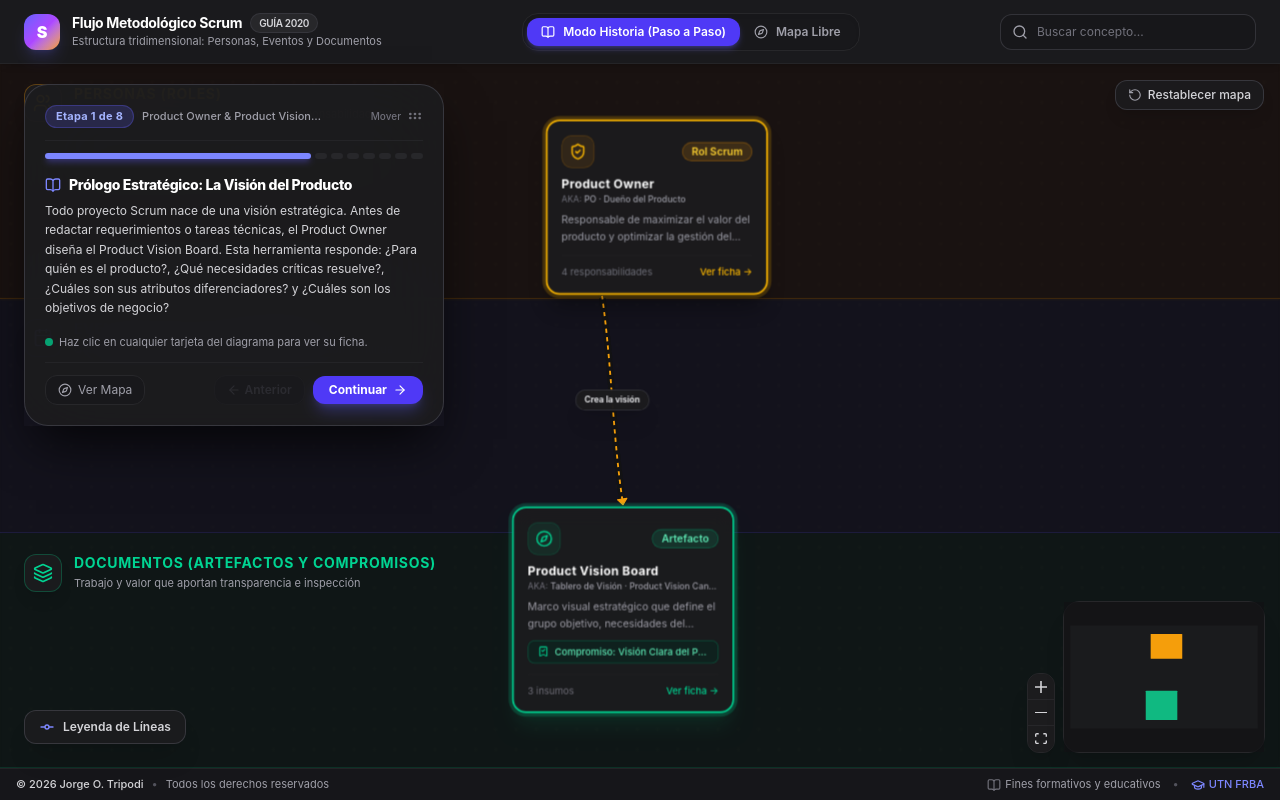
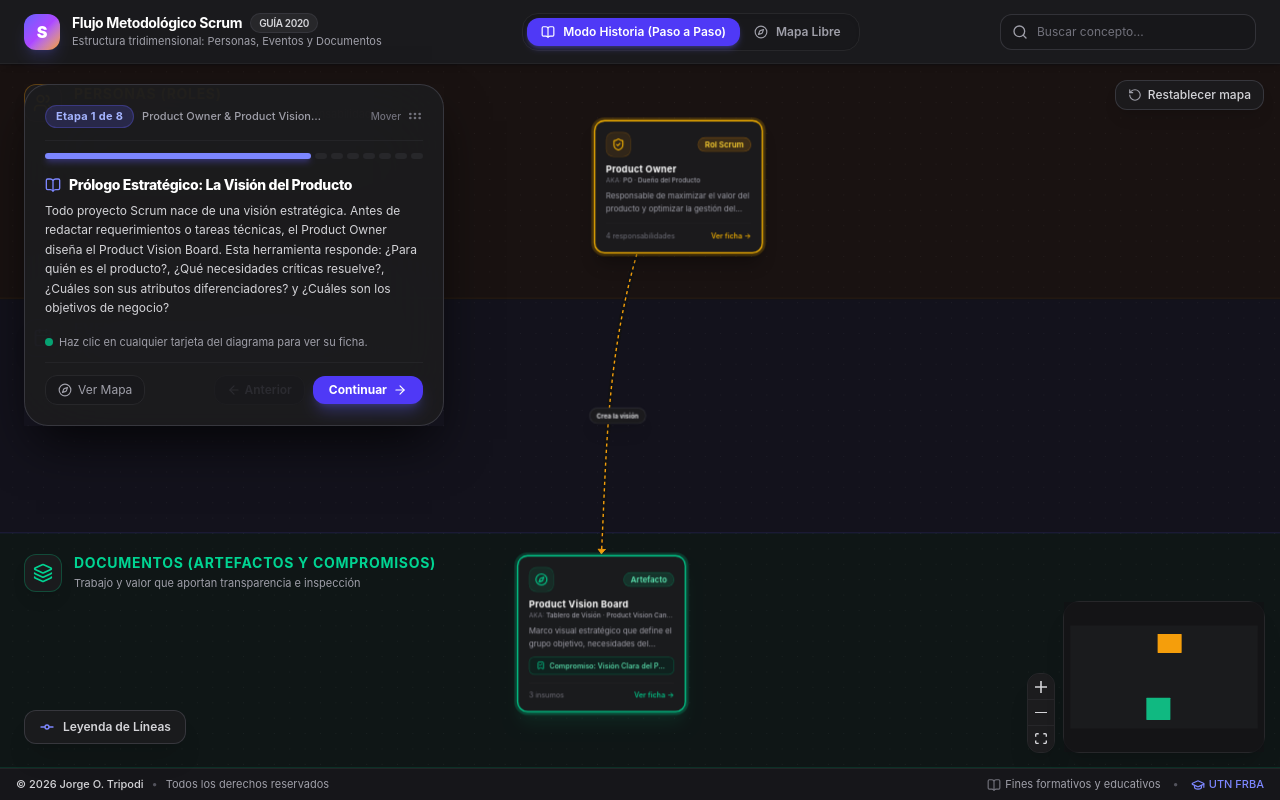
Before and after one commit to JorgeTrip/2026-Scrum, a React (Vite) app: page / in a window 1280 px wide. Built offline with nearby package versions, Linux system fonts and the light colour scheme.

Commit message:
feat: Se hardcodean coordenadas predeterminadas y se agrega autoencuadre responsive

```diff
--- a/public/historial-cambios.json
+++ b/public/historial-cambios.json
@@ -1,4 +1,11 @@
 [
+  {
+    "hash": "888be03",
+    "mensaje": "feat: Se agrega README completo con especificacion metodologica y tecnica",
+    "autor": "Jorge O. Tripodi",
+    "fecha": "2026-10-01",
+    "tipo": "feat"
+  },
   {
     "hash": "ebe59bd",
     "mensaje": "feat: Se implementan titulos fijos en swimlanes, modal de historial y pipeline de CI/CD sin conflictos",
--- a/src/components/FlowCanvas.tsx
+++ b/src/components/FlowCanvas.tsx
@@ -2,6 +2,7 @@ import React, { useMemo, useCallback, useState, useEffect } from 'react';
 import {
   ReactFlow,
   ReactFlowProvider,
+  useReactFlow,
   Controls,
   MiniMap,
   Background,
@@ -74,27 +75,37 @@ const FlowCanvasInterno: React.FC<FlowCanvasProps> = ({
     });
   }, []);
 
+  const { fitView } = useReactFlow();
+
+  // Ajuste automático reactivo para monitores más pequeños o cambio de tamaño de ventana
+  useEffect(() => {
+    let timer: ReturnType<typeof setTimeout>;
+    const alRedimensionar = () => {
+      clearTimeout(timer);
+      timer = setTimeout(() => {
+        fitView({ padding: 0.15, duration: 250 });
+      }, 100);
+    };
+    window.addEventListener('resize', alRedimensionar);
+    return () => {
+      window.removeEventListener('resize', alRedimensionar);
+      clearTimeout(timer);
+    };
+  }, [fitView]);
+
   const restablecerPosicionesOriginales = useCallback(() => {
     limpiarPosicionesPersonalizadas();
     setNodosInternos(nodos);
     window.dispatchEvent(new CustomEvent('restablecer-posiciones-scrum'));
   }, [nodos]);
 
-  const nodeTypes = useMemo<NodeTypes>(
-    () => ({
-      roleNode: RoleNode as unknown as NodeTypes['roleNode'],
-      eventNode: EventNode as unknown as NodeTypes['eventNode'],
-      artifactNode: ArtifactNode as unknown as NodeTypes['artifactNode']
-    }),
-    []
-  );
+  const nodeTypes = useMemo<NodeTypes>(() => ({
+    roleNode: RoleNode as unknown as NodeTypes['roleNode'],
+    eventNode: EventNode as unknown as NodeTypes['eventNode'],
+    artifactNode: ArtifactNode as unknown as NodeTypes['artifactNode']
+  }), []);
 
-  const edgeTypes = useMemo<EdgeTypes>(
-    () => ({
-      despejada: AristaDespejada
-    }),
-    []
-  );
+  const edgeTypes = useMemo<EdgeTypes>(() => ({ despejada: AristaDespejada }), []);
 
   const manejarClickEnNodo: NodeMouseHandler<NodoScrum> = useCallback(
     (_evento, nodo) => {
--- a/src/data/datosArtefactos.ts
+++ b/src/data/datosArtefactos.ts
@@ -9,7 +9,7 @@ export const nodosArtefactos: NodoScrum[] = [
   {
     id: 'artifact-vision-board',
     type: 'artifactNode',
-    position: { x: 60, y: 520 },
+    position: { x: -13, y: 626 },
     data: {
       id: 'artifact-vision-board',
       label: 'Product Vision Board',
@@ -30,7 +30,7 @@ export const nodosArtefactos: NodoScrum[] = [
   {
     id: 'artifact-product-backlog',
     type: 'artifactNode',
-    position: { x: 380, y: 520 },
+    position: { x: 459, y: 627 },
     data: {
       id: 'artifact-product-backlog',
       label: 'Product Backlog',
@@ -51,7 +51,7 @@ export const nodosArtefactos: NodoScrum[] = [
   {
     id: 'artifact-sprint-backlog',
     type: 'artifactNode',
-    position: { x: 700, y: 520 },
+    position: { x: 787, y: 620 },
     data: {
       id: 'artifact-sprint-backlog',
       label: 'Sprint Backlog',
@@ -72,7 +72,7 @@ export const nodosArtefactos: NodoScrum[] = [
   {
     id: 'artifact-increment',
     type: 'artifactNode',
-    position: { x: 1020, y: 520 },
+    position: { x: 1240, y: 616 },
     data: {
       id: 'artifact-increment',
       label: 'Increment',
--- a/src/data/datosEventos.ts
+++ b/src/data/datosEventos.ts
@@ -9,7 +9,7 @@ export const nodosEventos: NodoScrum[] = [
   {
     id: 'event-sprint',
     type: 'eventNode',
-    position: { x: 80, y: 290 },
+    position: { x: 474, y: 246 },
     data: {
       id: 'event-sprint',
       label: 'Sprint',
@@ -28,7 +28,7 @@ export const nodosEventos: NodoScrum[] = [
   {
     id: 'event-sprint-planning',
     type: 'eventNode',
-    position: { x: 360, y: 290 },
+    position: { x: 959, y: 251 },
     data: {
       id: 'event-sprint-planning',
       label: 'Sprint Planning',
@@ -47,7 +47,7 @@ export const nodosEventos: NodoScrum[] = [
   {
     id: 'event-daily-scrum',
     type: 'eventNode',
-    position: { x: 640, y: 290 },
+    position: { x: 1368, y: 243 },
     data: {
       id: 'event-daily-scrum',
       label: 'Daily Scrum',
@@ -66,7 +66,7 @@ export const nodosEventos: NodoScrum[] = [
   {
     id: 'event-sprint-review',
     type: 'eventNode',
-    position: { x: 920, y: 290 },
+    position: { x: 1816, y: 251 },
     data: {
       id: 'event-sprint-review',
       label: 'Sprint Review',
@@ -85,7 +85,7 @@ export const nodosEventos: NodoScrum[] = [
   {
     id: 'event-sprint-retrospective',
     type: 'eventNode',
-    position: { x: 1200, y: 290 },
+    position: { x: 2193, y: 249 },
     data: {
       id: 'event-sprint-retrospective',
       label: 'Sprint Retrospective',
--- a/src/data/datosRoles.ts
+++ b/src/data/datosRoles.ts
@@ -9,7 +9,7 @@ export const nodosRoles: NodoScrum[] = [
   {
     id: 'role-product-owner',
     type: 'roleNode',
-    position: { x: 100, y: 60 },
+    position: { x: 107, y: -53 },
     data: {
       id: 'role-product-owner',
       label: 'Product Owner',
@@ -31,7 +31,7 @@ export const nodosRoles: NodoScrum[] = [
   {
     id: 'role-developers',
     type: 'roleNode',
-    position: { x: 620, y: 60 },
+    position: { x: 630, y: -50 },
     data: {
       id: 'role-developers',
       label: 'Developers',
@@ -53,7 +53,7 @@ export const nodosRoles: NodoScrum[] = [
   {
     id: 'role-scrum-master',
     type: 'roleNode',
-    position: { x: 1140, y: 60 },
+    position: { x: 1203, y: -49 },
     data: {
       id: 'role-scrum-master',
       label: 'Scrum Master',
--- a/src/hooks/useArrastreArista.ts
+++ b/src/hooks/useArrastreArista.ts
@@ -26,6 +26,15 @@ interface PropiedadesArrastreArista {
  * Hook para gestionar la elevación de etiqueta, arrastre fluido y deformación elástica de aristas.
  * Garantiza que exista una única etiqueta que se levanta al presionar y acompaña al ratón hasta su destino.
  */
+const estadosPredeterminadosAristas: Record<string, EstadoEtiquetaArista> = {
+  'edge-po-to-vision': { t: 0.538, desvio: -19 },
+  'edge-sprint-to-planning': { t: 0.413, desvio: 4 },
+  'edge-planning-to-sb': { t: 0.45, desvio: -3 },
+  'edge-retro-to-next-cycle': { t: 0.438, desvio: 248 },
+  'edge-planning-to-daily': { t: 0.488, desvio: 0 },
+  'edge-devs-to-sb': { t: 0.488, desvio: -36 }
+};
+
 export function useArrastreArista({
   id,
   sourceX,
@@ -36,7 +45,7 @@ export function useArrastreArista({
   screenToFlowPosition
 }: PropiedadesArrastreArista) {
   const [estadoArista, setEstadoArista] = useState<EstadoEtiquetaArista>(() => {
-    return obtenerEstadoEtiqueta(id) ?? { t: 0.5, desvio: 0 };
+    return obtenerEstadoEtiqueta(id) ?? estadosPredeterminadosAristas[id] ?? { t: 0.5, desvio: 0 };
   });
 
   const [estaPresionada, setEstaPresionada] = useState(false);
@@ -51,7 +60,7 @@ export function useArrastreArista({
 
   useEffect(() => {
     const alRestablecer = () => {
-      setEstadoArista({ t: 0.5, desvio: 0 });
+      setEstadoArista(estadosPredeterminadosAristas[id] ?? { t: 0.5, desvio: 0 });
       setDesvioTemporal(null);
       setDestinoProyectado(null);
       setCursorFlotante(null);
@@ -60,7 +69,7 @@ export function useArrastreArista({
     };
     window.addEventListener('restablecer-posiciones-scrum', alRestablecer);
     return () => window.removeEventListener('restablecer-posiciones-scrum', alRestablecer);
-  }, []);
+  }, [id]);
 
   const dx = targetX - sourceX;
   const dy = targetY - sourceY;
--- a/vite.config.ts
+++ b/vite.config.ts
@@ -4,6 +4,7 @@ import tailwindcss from '@tailwindcss/vite';
 
 // Configuración de Vite con plugins de React y Tailwind CSS v4
 export default defineConfig({
+  base: './',
   plugins: [react(), tailwindcss()],
   server: {
     port: 3000,
```
